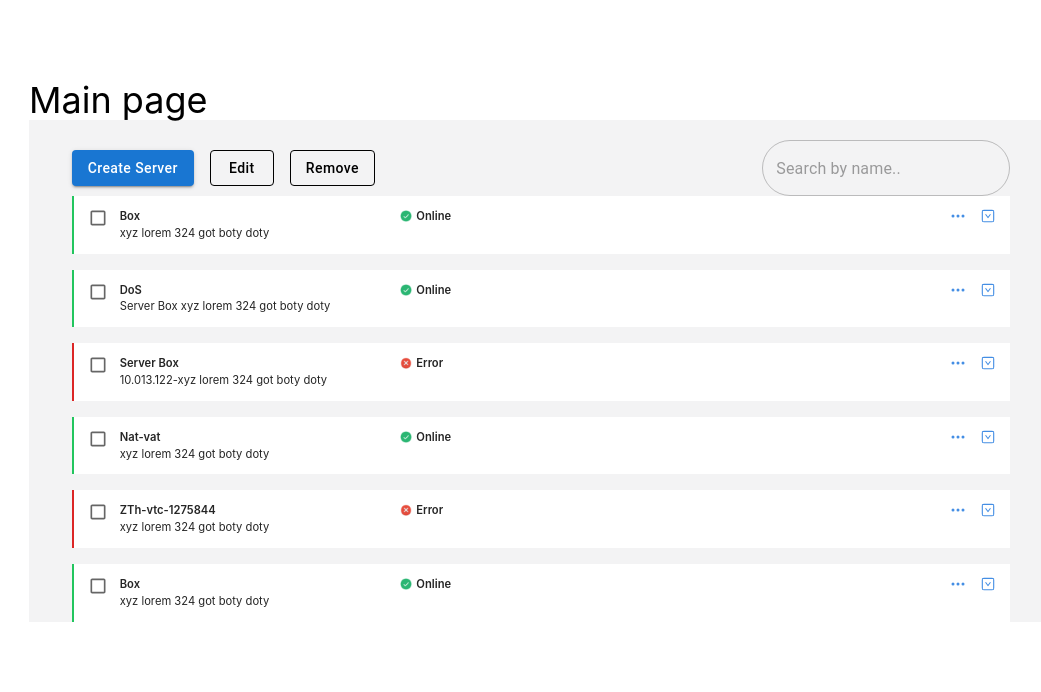
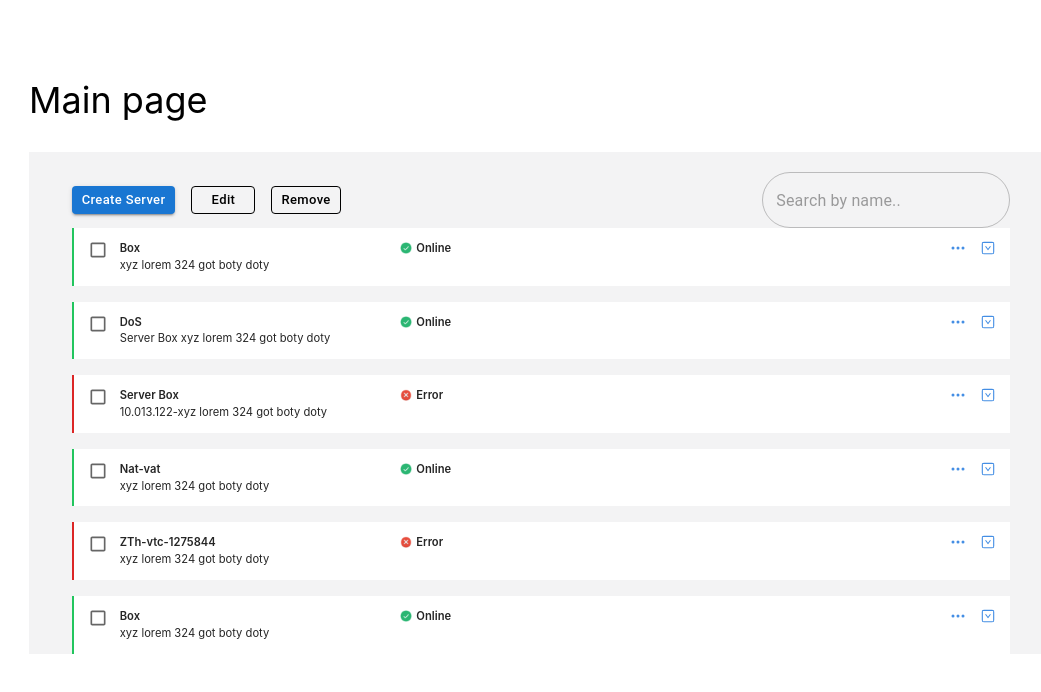
Before and after one commit to ishantsahni/the-task, a React (Create React App) app: page /#/ in a window 1280 px wide. Shown: the top 692 px of the page, without its empty margins (99-1140 px from the left). Built offline with nearby package versions, Linux system fonts and the light colour scheme.

Commit message:
height and button size refactored

```diff
--- a/src/components/MainPage/index.js
+++ b/src/components/MainPage/index.js
@@ -6,7 +6,7 @@ const MainPage = () => {
     <div>
       <div className="w-4/5 mx-auto text-left pt-20">
         <div>
-          <p className="text-4xl">Main page</p>
+          <p className="text-4xl mb-8">Main page</p>
           <TasksBox />
         </div>
       </div>
--- a/src/components/TopBar/index.js
+++ b/src/components/TopBar/index.js
@@ -5,11 +5,11 @@ const TopBar = () => {
   return (
     <div className="flex justify-between items-center">
       <div>
-        <Button variant="contained" sx={{textTransform: "none"}}>Create Server</Button>
-        <Button variant="outlined" sx={{textTransform: "none"}} className="!text-black !border-black !mx-4">
+        <Button className="!h-7" size="small" variant="contained" sx={{textTransform: "none"}}>Create Server</Button>
+        <Button size="small" variant="outlined" sx={{textTransform: "none"}} className="!text-black !border-black !mx-4 !h-7">
           Edit
         </Button>
-        <Button variant="outlined" sx={{textTransform: "none"}} className="!text-black !border-black">
+        <Button size="small" variant="outlined" sx={{textTransform: "none"}} className="!text-black !border-black !h-7">
           Remove
         </Button>
       </div>
```
